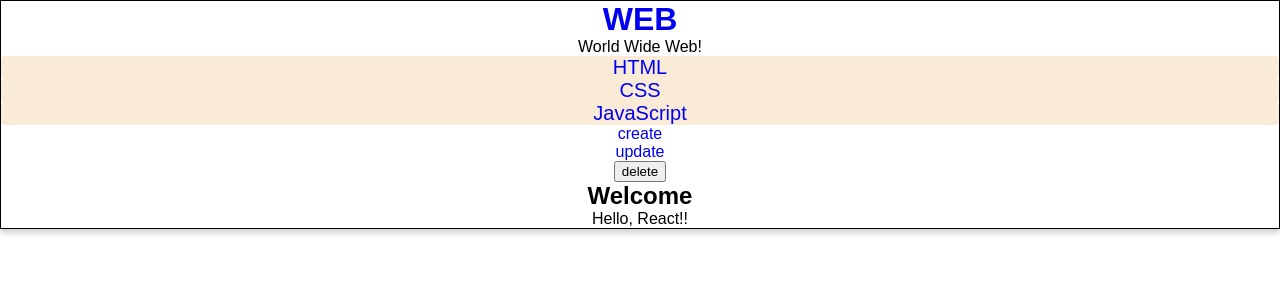
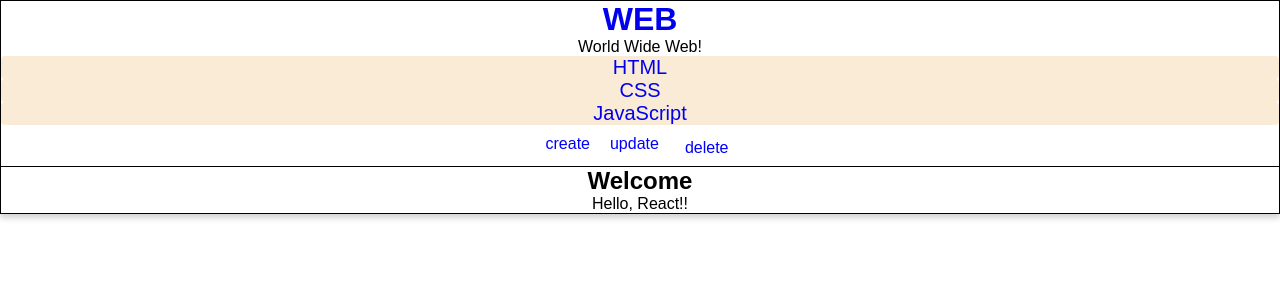
Before and after one commit to hxxtae/react-app, a React (Create React App) app: page / in a window 1280 px wide. Shown: the top 300 px of the page. Built offline with nearby package versions, Linux system fonts and the light colour scheme.

Commit message:
:wrench: Add style with control.scss

```diff
--- a/src/components/Control.js
+++ b/src/components/Control.js
@@ -13,7 +13,7 @@
 
     return (
       // ※ 하나의 최상위 태그만 사용해야 한다.
-      <div>
+      <div className="control">
         <ul>
           <li><a href="/create" data-name="create" onClick={ this.onChange }>create</a></li>
           <li><a href="/update" data-name="update" onClick={ this.onChange }>update</a></li>
--- /dev/null
+++ b/src/style/_control.scss
@@ -0,0 +1,27 @@
+.control {
+
+  ul {
+    display: flex;
+    justify-content: center;
+    align-items: flex-start;
+    border-bottom: 1px solid black;
+  }
+
+  li {
+    padding: 10px;
+
+    a, button {
+      height: 21px;
+      font-size: 16px;
+      display: block;
+      color: blue;
+    }
+
+    button {
+      border: 0;
+      line-height: 1.5;
+      background-color: transparent;
+    }
+  }
+
+}
--- a/src/style/_reset.scss
+++ b/src/style/_reset.scss
@@ -3,6 +3,11 @@
   margin: 0;
   -webkit-font-smoothing: antialiased;
   -moz-osx-font-smoothing: grayscale;
+}
+
+html {
+  $font-main: 'Noto Sans KR', sans-serif;
+  $font-price: 'Tahoma', sans-serif;
 }
 
 body {
--- a/src/style/main.scss
+++ b/src/style/main.scss
@@ -1,2 +1,3 @@
 @import './reset';
 @import './test';
+@import './control';
```
